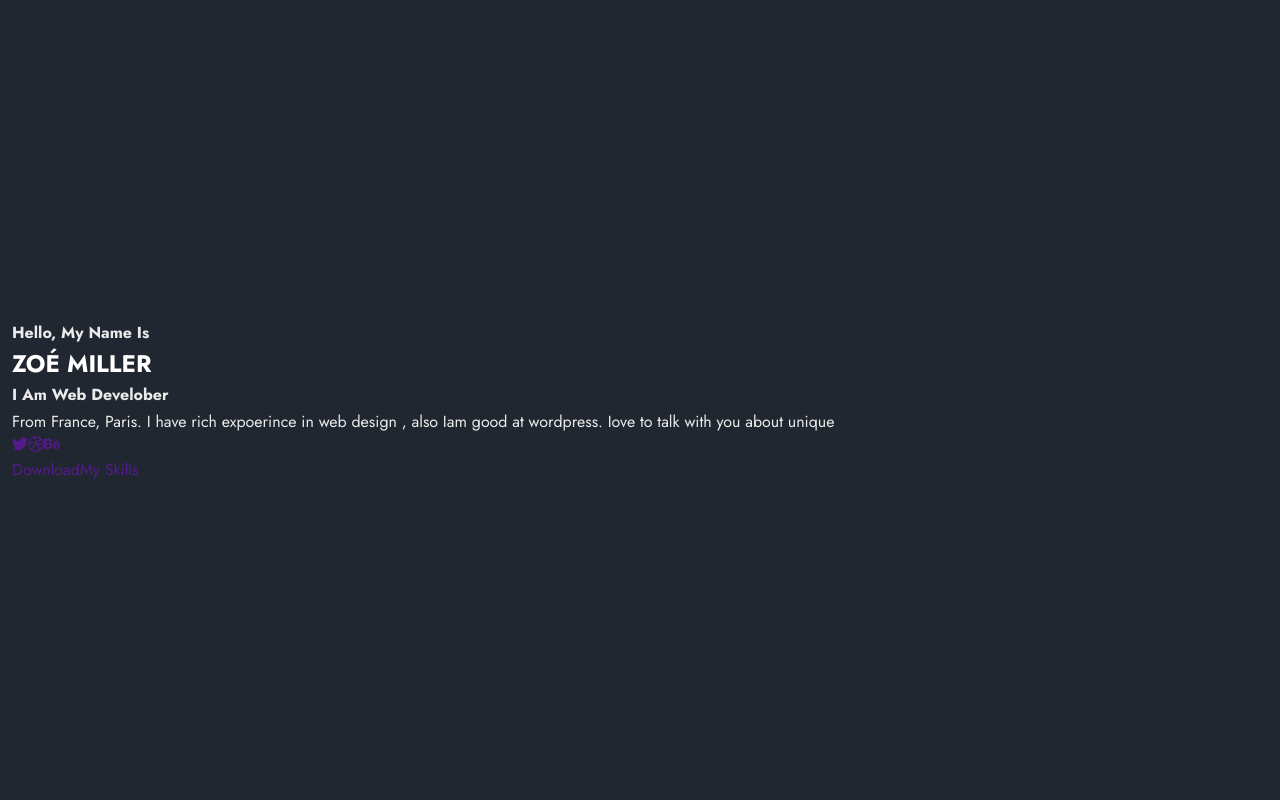
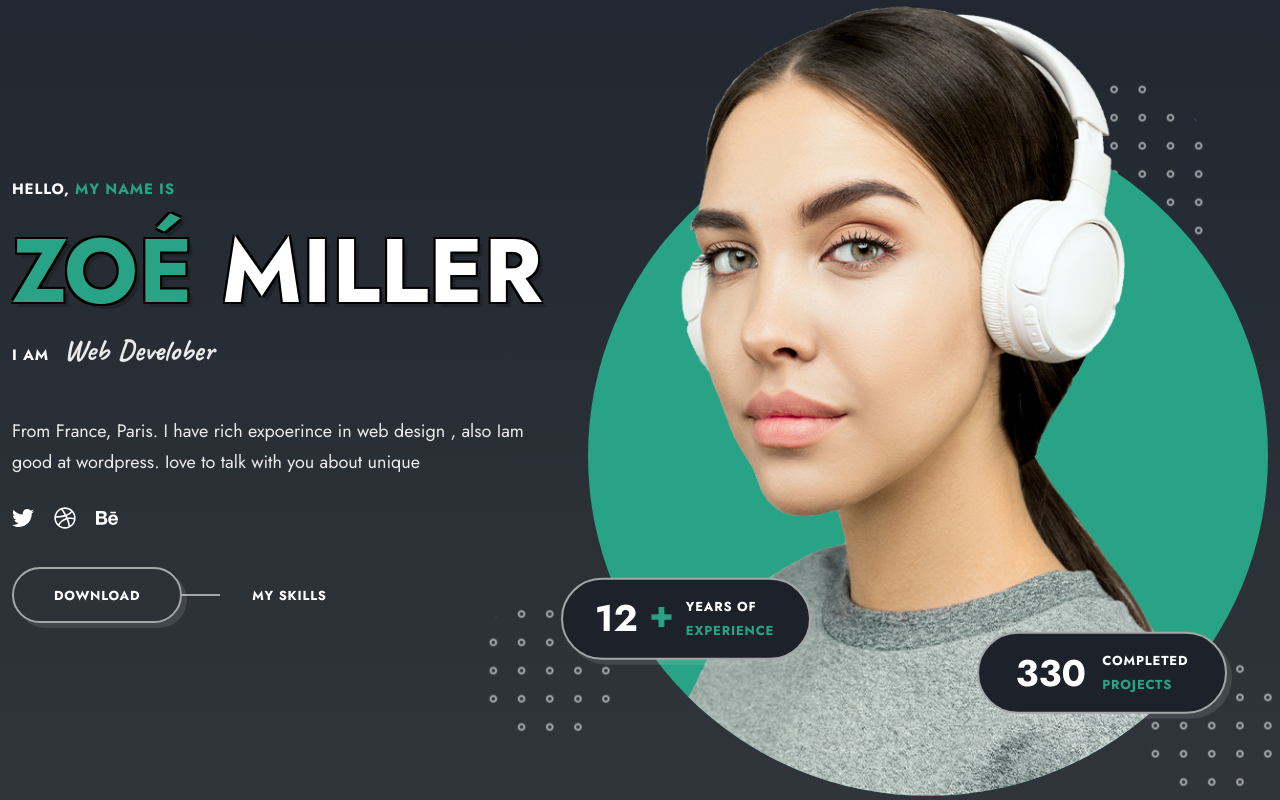
Before and after one commit to noorhesham9/zoeMiller, a React (Vite) app: page / in a window 1280 px wide. Built offline with nearby package versions, Linux system fonts and the light colour scheme.

Commit message:
finish home section

```diff
--- a/src/App.css
+++ b/src/App.css
@@ -99,3 +99,55 @@ img {
   padding-inline: 12px;
   margin-inline: auto;
 }
+
+.text-cs {
+  text-transform: uppercase;
+  letter-spacing: 0.05rem;
+}
+
+.btn,
+.hero__link {
+  color: var(--title-color);
+  font-size: var(--tiny-font-size);
+  font-weight: 700;
+  height: 56px;
+  display: grid;
+  place-items: center;
+  position: relative;
+}
+
+.btn {
+  border: 2px solid var(--border-color);
+  padding-inline: 40px;
+  border-radius: 56px;
+  box-shadow: var(--shadow);
+  z-index: 2;
+}
+.btn::before {
+  content: "";
+  position: absolute;
+  inset: 2px;
+  background-color: var(--primary-color);
+  border-radius: inherit;
+  transform: scale(0.3);
+  filter: blur(10px);
+  opacity: 0;
+  transition: all 0.7s var(--transition);
+  z-index: -1;
+}
+.btn:hover::before {
+  transform: scale(1);
+  filter: blur(0);
+  opacity: 1;
+}
+
+.hero__link::before {
+  content: "";
+  position: absolute;
+  top: 50%;
+  left: -97%;
+  transform: translateY(-50%);
+  width: 40px;
+  height: 2px;
+  background-color: var(--border-color);
+}
--- a/src/components/home/Home.jsx
+++ b/src/components/home/Home.jsx
@@ -21,6 +21,30 @@ const Home = () => {
           <span className="text-cs">I Am</span> <b>Web Develober</b>
         </p>
 
+        <div className="home__img-wrapper">
+          <div className="home__banner">
+            <img src={profileImg} alt="" className="home__profile" />
+          </div>
+          <p className="home__data home__data-one">
+            <span className="text-lg">
+              12 <b>+</b>
+            </span>
+            <span className="text-sm text-cs">
+              Years of <span>Experience</span>
+            </span>
+          </p>
+          <p className="home__data home__data-two">
+            <span className="text-lg">330</span>
+            <span className="text-sm text-cs">
+              Completed <span>Projects</span>
+            </span>
+          </p>
+
+          <img src={ShapeOne} alt="" className="shape shape__1" />
+          <img src={ShapeTwo} alt="" className="shape shape__2" />
+          <img src={ShapeTwo} alt="" className="shape shape__3" />
+        </div>
+
         <p className="home__text">
           From France, Paris. I have rich expoerince in web design , also Iam
           good at wordpress. Iove to talk with you about unique
@@ -37,10 +61,10 @@ const Home = () => {
           </a>
         </div>
         <div className="home__btns">
-          <a href="" className="btn">
+          <a href="" className="btn text-cs">
             Download
           </a>
-          <a href="" className="btn">
+          <a href="" className="hero__link text-cs">
             My Skills
           </a>
         </div>
--- a/src/components/home/home.css
+++ b/src/components/home/home.css
@@ -1,14 +1,164 @@
 .home {
-  background-color: var(--first-gradient);
+  background-image: var(--first-gradient);
   min-height: 100vh;
   display: grid;
   align-items: center;
 }
 .home__container {
-  /* background-color: var(--primary-color); */
   width: 100%;
+  position: relative;
 }
 .home__subtitle,
 .home__jop {
   font-weight: 700;
 }
+.home__subtitle,
+.home__jop span {
+  font-size: var(--small-font-size);
+  color: var(--title-color);
+}
+.home__subtitle span,
+.home__title span {
+  color: var(--primary-color);
+}
+
+.home__jop b {
+  font-family: var(--second-font);
+  font-size: var(--h2-font-size);
+  margin-left: 10px;
+}
+
+.home__title {
+  font-size: var(--biggest-font-size);
+  text-shadow: 2px 2px hsl(0, 0%, 0%), -2px 2px hsl(0, 0%, 0%),
+    2px -2px hsl(0, 0%, 0%), -2px -2px hsl(0, 0%, 0%), 5px 5px rgb(0 0 0 / 20%);
+  line-height: 1.2;
+  margin-top: 15px;
+}
+
+.home__text {
+  font-size: var(--large-font-size);
+  margin-block: 40px 28px;
+  max-width: 520px;
+}
+
+.home__socials {
+  display: flex;
+  column-gap: 20px;
+  margin-bottom: 30px;
+}
+
+.home__socials-link {
+  color: var(--title-color);
+  font-size: var(--h5-font-size);
+  transition: all 0.7s var(--transition);
+}
+
+.home__socials-link:hover {
+  color: var(--primary-color);
+}
+
+.home__btns {
+  display: flex;
+  column-gap: 70px;
+}
+
+.home__img-wrapper {
+  position: absolute;
+  top: 0;
+  right: 12px;
+  width: 100%;
+  transform: translateY(-9%);
+  max-width: 680px;
+}
+
+.home__banner {
+  background-color: var(--primary-color);
+  padding-bottom: 100%;
+  border-radius: 50%;
+  position: relative;
+  z-index: 1;
+}
+
+.home__profile {
+  position: absolute;
+  bottom: 0;
+  height: 800px;
+  border-radius: 500px;
+  object-fit: cover;
+}
+
+.home__data {
+  position: absolute;
+  border: 2px solid var(--border-color);
+  background-color: var(--container-color);
+  box-shadow: var(--shadow);
+  padding-inline: 20px;
+  width: 250px;
+  height: 82px;
+  display: flex;
+  align-items: center;
+  border-radius: 82px;
+  z-index: 1;
+}
+.home__data-one {
+  bottom: 20%;
+  left: -4%;
+}
+.home__data-two {
+  bottom: 12%;
+  right: 6%;
+}
+
+.home__data .text-lg,
+.home__data .text-sm {
+  width: 50%;
+  color: var(--title-color);
+  font-weight: 700;
+}
+
+.home__data .text-lg {
+  text-align: center;
+  font-size: 37px;
+}
+
+.home__data .text-sm {
+  font-size: 13px;
+  line-height: 1.5rem;
+}
+.home__data .text-lg b,
+.home__data .text-sm span {
+  color: var(--primary-color);
+}
+
+.home__data .text-lg b {
+  position: relative;
+  top: -4px;
+}
+
+.shape {
+  position: absolute;
+  filter: invert(1);
+  opacity: 0.6;
+}
+
+.shape__1 {
+  width: 226px;
+  height: 226px;
+  top: -6%;
+  right: 6%;
+}
+
+.shape__2,
+.shape__3 {
+  width: 141px;
+  height: 141px;
+}
+.shape__2 {
+  bottom: 8%;
+  left: -16%;
+}
+.shape__3 {
+  bottom: 0;
+  right: -2%;
+}
```
